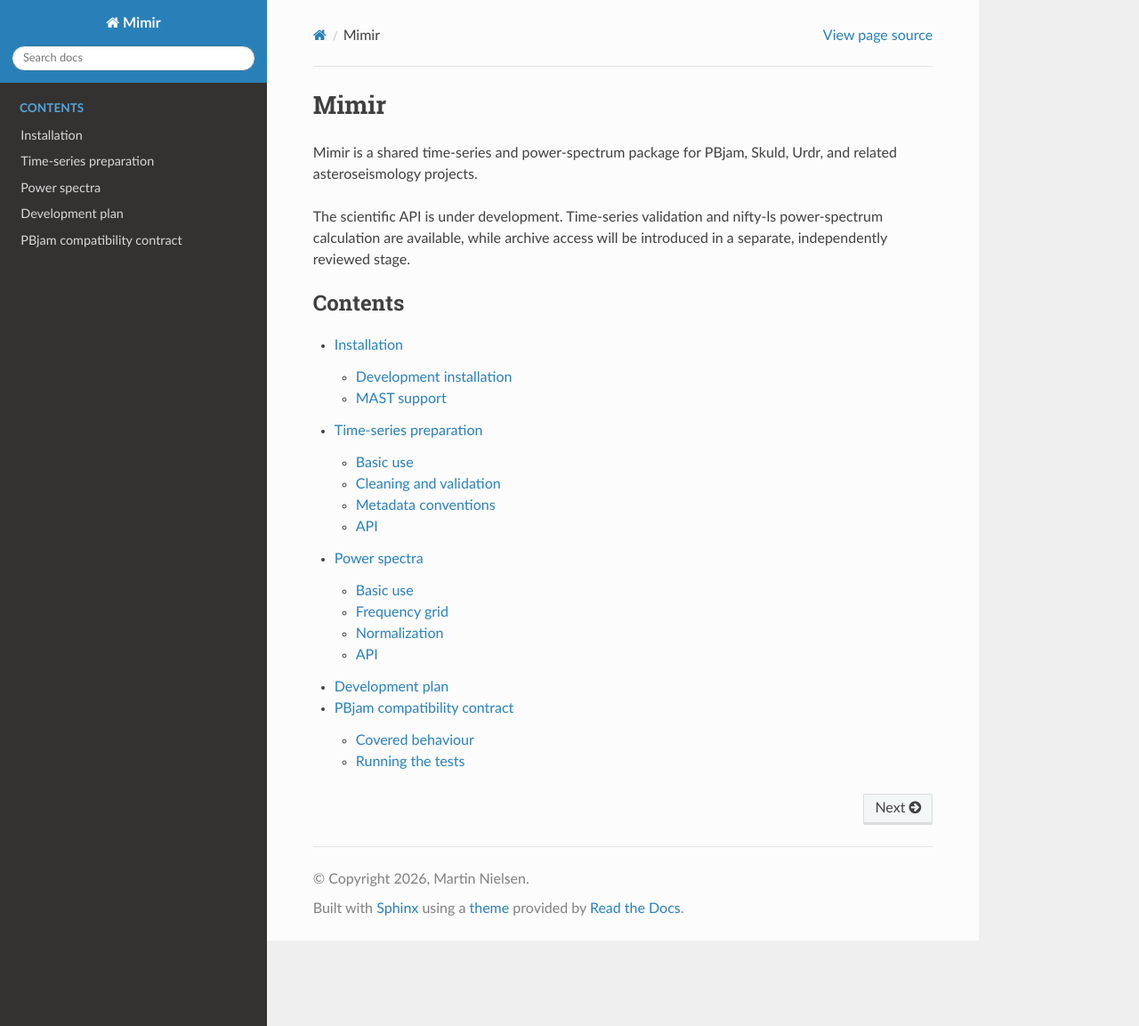
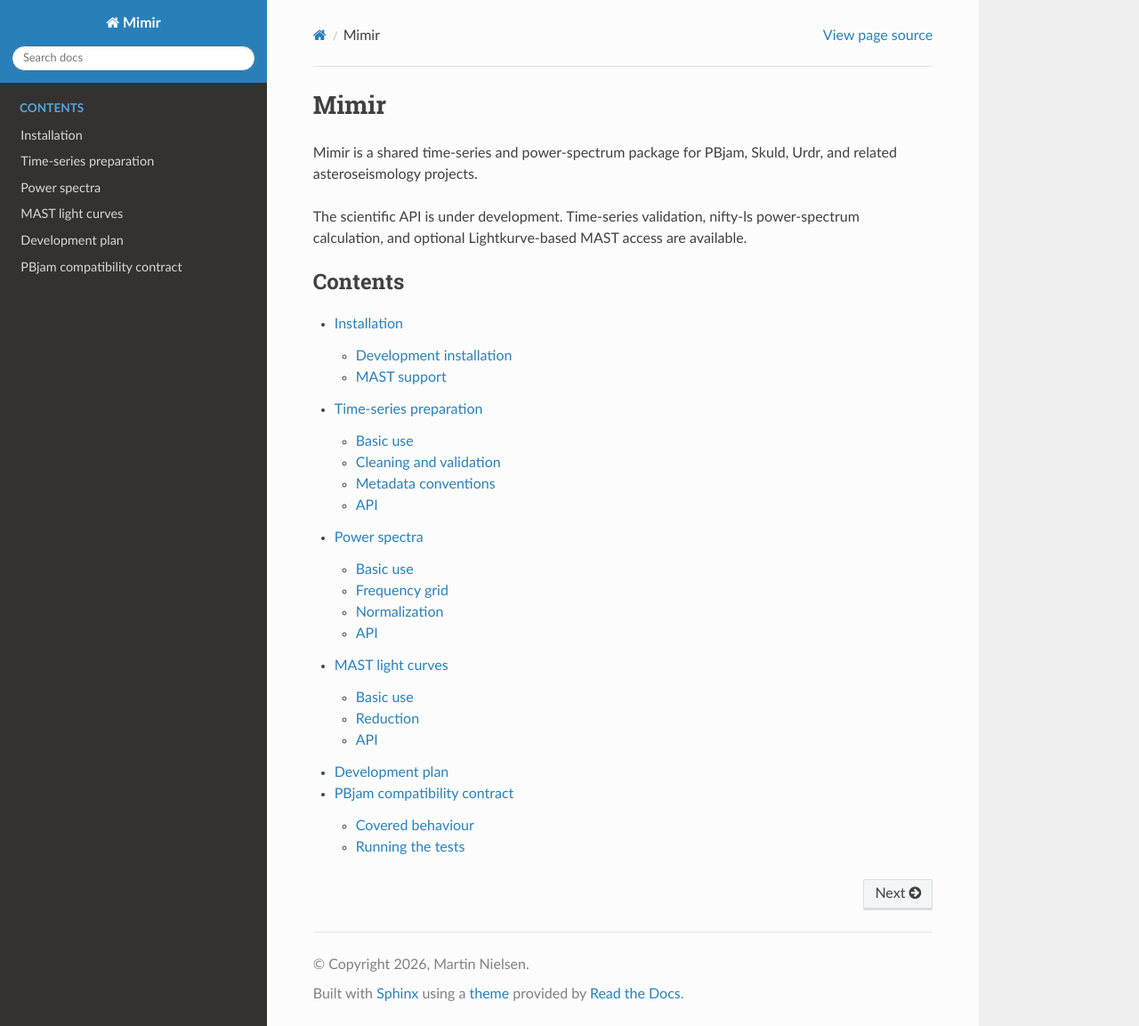
Before and after one commit to nielsenmb/Mimir, a Sphinx documentation site: the page built from docs/index.rst, in a window 1280 px wide and 1153 px high. Shown: the whole window at 89% size. Built offline with Sphinx 7.4.7 and the Read the Docs theme 3.1.0, drawn with Linux system fonts in a browser that asks for light colours.

Commit message:
Add MAST docs to index

```diff
--- a/docs/index.rst
+++ b/docs/index.rst
@@ -4,9 +4,9 @@
 Mimir is a shared time-series and power-spectrum package for PBjam, Skuld,
 Urdr, and related asteroseismology projects.
 
-The scientific API is under development. Time-series validation and
-nifty-ls power-spectrum calculation are available, while archive access will
-be introduced in a separate, independently reviewed stage.
+The scientific API is under development. Time-series validation,
+nifty-ls power-spectrum calculation, and optional Lightkurve-based MAST access
+are available.
 
 .. toctree::
    :maxdepth: 2
@@ -15,5 +15,6 @@
    installation
    timeseries
    spectrum
+   mast
    development
    compatibility
```
